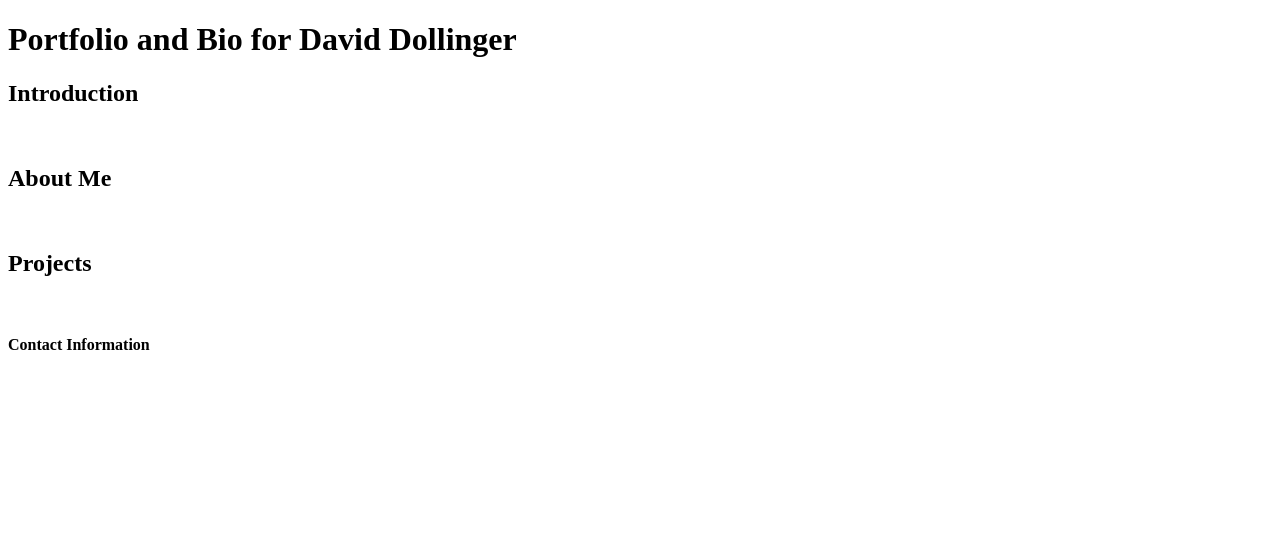
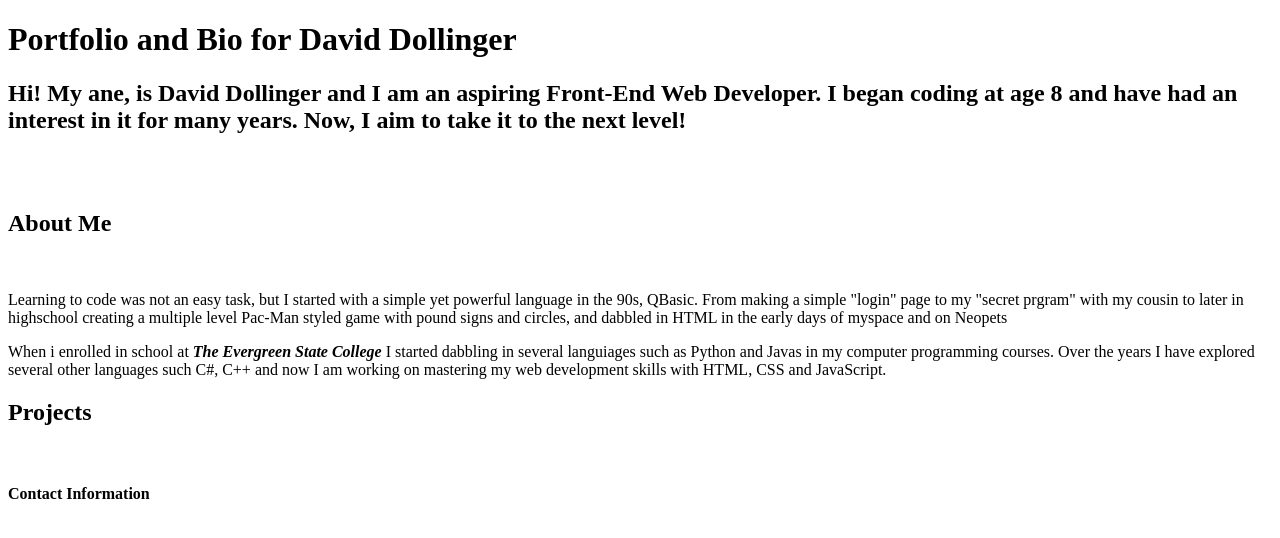
Before and after one commit to dmandork/dmandork.github.io, a plain HTML site: page index.html in a window 1280 px wide. Drawn offline with Linux system fonts and the light colour scheme.

Commit message:
Update index.html
Changed a few of the section ID's, and started filling in information for my Hero and About Me sections.

```diff
--- a/index.html
+++ b/index.html
@@ -16,21 +16,28 @@
     <nav>
     </nav>
     <body>
-      <section id="introduction">
-        <h2>Introduction</h2><br>
+
+      <section id="hero">
+        <h2>Hi! My ane, is David Dollinger and I am an aspiring Front-End Web Developer. I began coding at age 8 and have had an interest in it for many years. Now, I aim to take it to the next level!</h2><br><br>
       </section>
+
       <section id="aboutMe">
         <h2>About Me</h2><br>
+        <p>Learning to code was not an easy task, but I started with a simple yet powerful language in the 90s, QBasic. From making a simple "login" page to my "secret prgram" with my cousin to later in highschool creating a multiple level Pac-Man styled game with pound signs and circles, and dabbled in HTML in the early days of myspace and on Neopets</p>
+        <p>When i enrolled in school at <b><i>The Evergreen State College</i></b> I started dabbling in several languiages such as Python and Javas in my computer programming courses. Over the years I have explored several other languages such C#, C++ and now I am working on mastering my web development skills with HTML, CSS and JavaScript.</p>
       </section>
+
       <section id="projects">
         <h2>Projects</h2><br>
       </section>
 
     </body>
     <footer>
+
       <section id="contactMe">
         <h4>Contact Information</h4>
       </section>
+
     </footer>
 
   </main>
```
